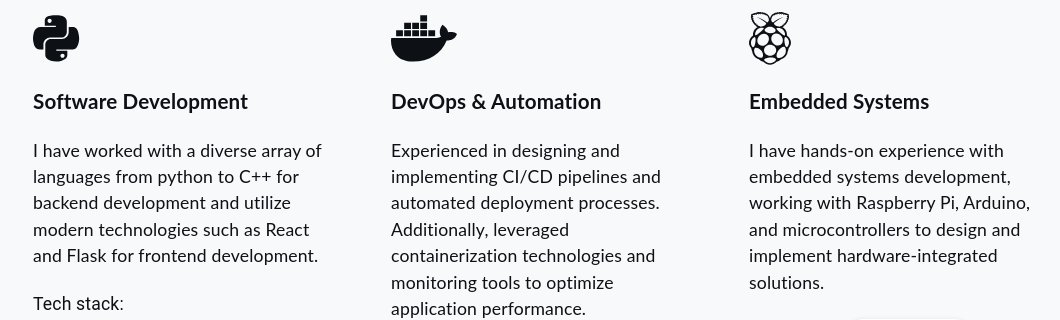
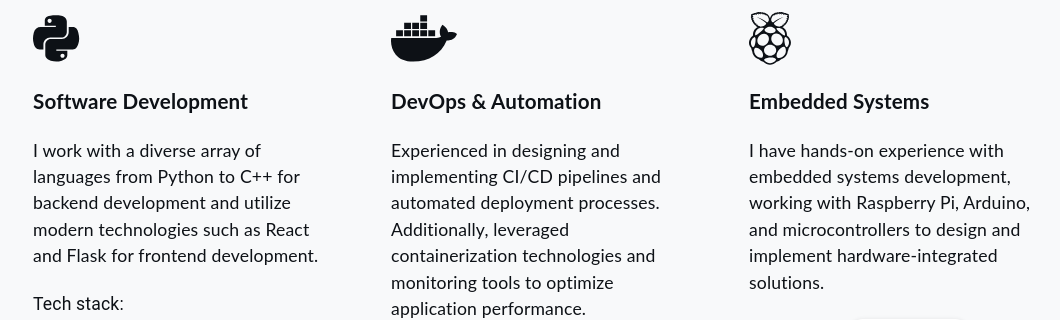
Before and after one commit to Sonyaal/sonyaalexis.dev, a React (Create React App) app: page / in a window 1280 px wide. Shown: the part 880-1200 px from the top of the page, without its empty margins (95-1155 px from the left). Built offline with nearby package versions, Linux system fonts and the light colour scheme.

Commit message:
fixing descriptions

```diff
--- a/src/components/Expertise.tsx
+++ b/src/components/Expertise.tsx
@@ -45,7 +45,7 @@ function Expertise() {
                 <div className="skill">
                     <FontAwesomeIcon icon={faPython} size="3x"/>
                     <h3>Software Development</h3>
-                    <p>I have worked with a diverse array of languages from python to C++ for backend development and utilize modern technologies such as React and Flask for frontend development.</p>
+                    <p>I work with a diverse array of languages from Python to C++ for backend development and utilize modern technologies such as React and Flask for frontend development.</p>
                     <div className="flex-chips">
                         <span className="chip-title">Tech stack:</span>
                         {labelsFirst.map((label, index) => (
--- a/src/components/Timeline.tsx
+++ b/src/components/Timeline.tsx
@@ -25,7 +25,7 @@ function Timeline() {
             <h3 className="vertical-timeline-element-title">USC Makers</h3>
             <h4 className="vertical-timeline-element-subtitle">Los Angeles, CA</h4>
             <p>
-              Developer, Designing EEG controlled drone
+              Developer, Currently designing an EEG controlled drone
             </p>
           </VerticalTimelineElement>
           <VerticalTimelineElement
```
